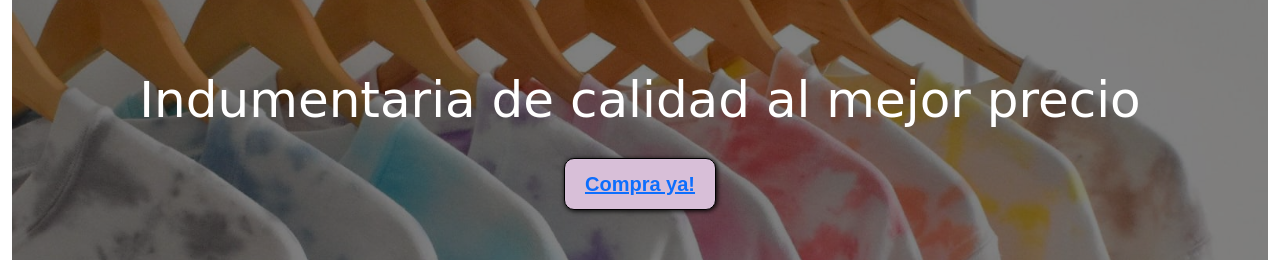
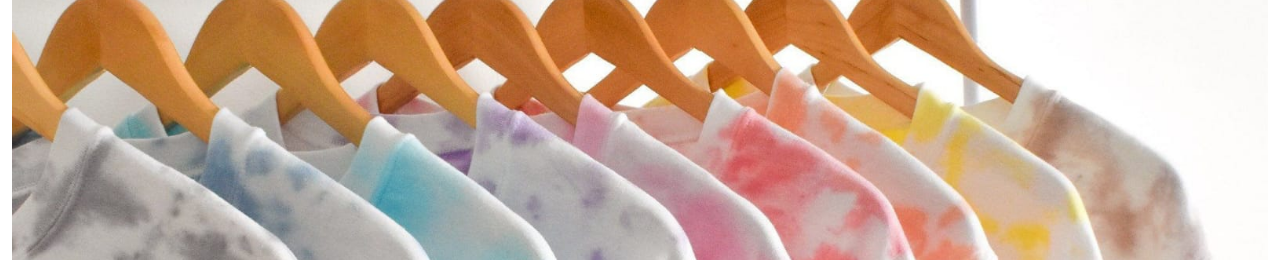
Before and after one commit to marleneczaki/paginaWebBootstrapMarleneCzarniecki, a plain HTML site: page index.html in a window 1280 px wide. Shown: the part 1481-1741 px from the top of the page. Drawn offline with nearby package versions, Linux system fonts and the light colour scheme; a web font is replaced by a local one.

Commit message:
Retoques en las carpetas contacto e Index

```diff
--- a/assets/css/style.css
+++ b/assets/css/style.css
@@ -38,8 +38,6 @@ form{
     border-radius: 12px;
 }
 #hero{
-    display: flex;
-    align-items: center;
     justify-content: center;
     text-align: center;
     flex-direction: column;
@@ -59,18 +57,8 @@ form{
     font-size: 50px;
     font-family: 'Diplomata SC', cursive;
 }
-#hero button{
-        font-size: 20px;
-        font-weight: bold;
-        padding: 10px 20px;
-        border-radius: 10px;
-        border: 1px solid black;
-        box-shadow: 1px 1px 5px black;
-        color:black;
-        background-color:thistle;
-        margin-top: 20px;
+textarea{
+    min-height: 200px;
+    min-width: 100%;
+    resize: none;
 }
-#hero ul{
-    text-decoration: none;
-    color: rgb(229, 147, 23);
-}
--- a/index.html
+++ b/index.html
@@ -121,10 +121,7 @@
 
         </div>
 
-        <section id="hero">
-            <h1>Indumentaria de calidad al mejor precio</h1>
-            <button><a href="./pages/productos.html">Compra ya!</a></button>
-        </section>
+        <img src="./assets/img/hero.jpg" class="img-fluid" alt="...">
 
 
     </aside>
```
Also changed, not shown: pages/contacto.html (+2 -2 lines).
